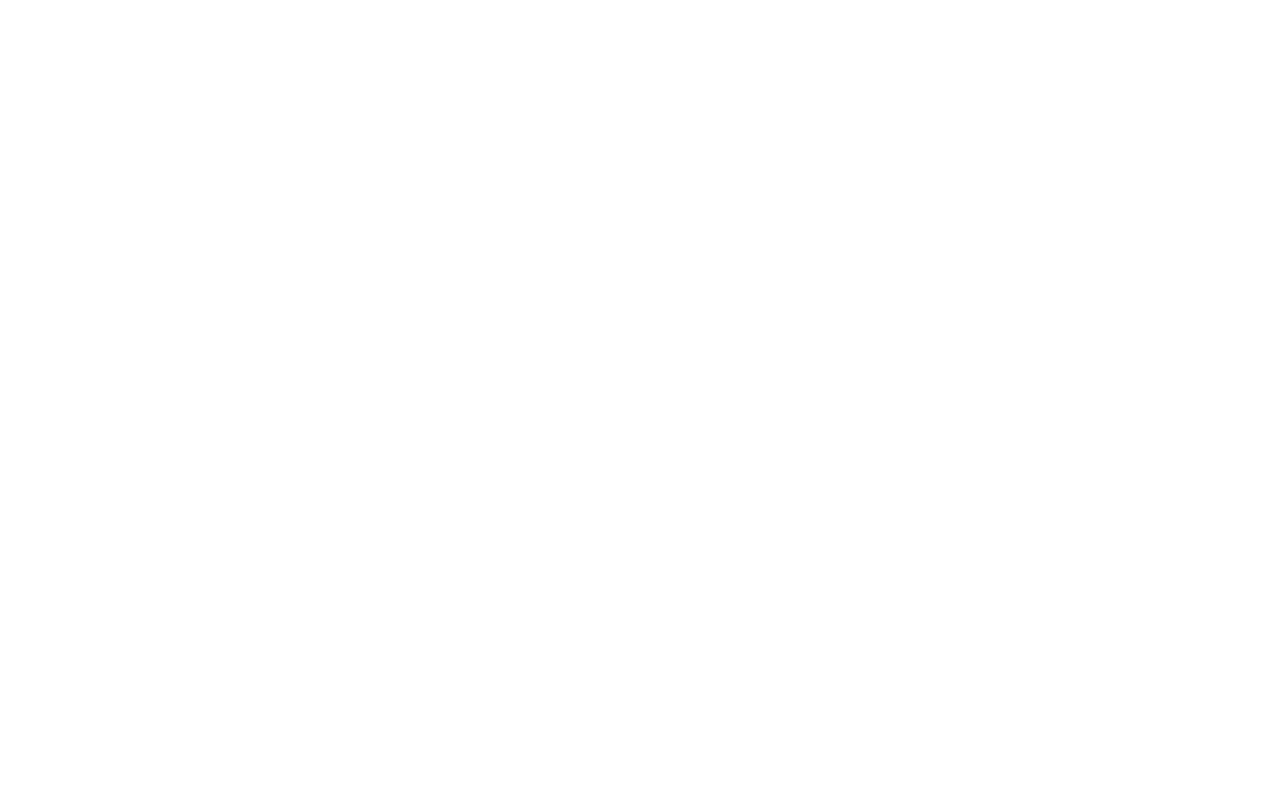
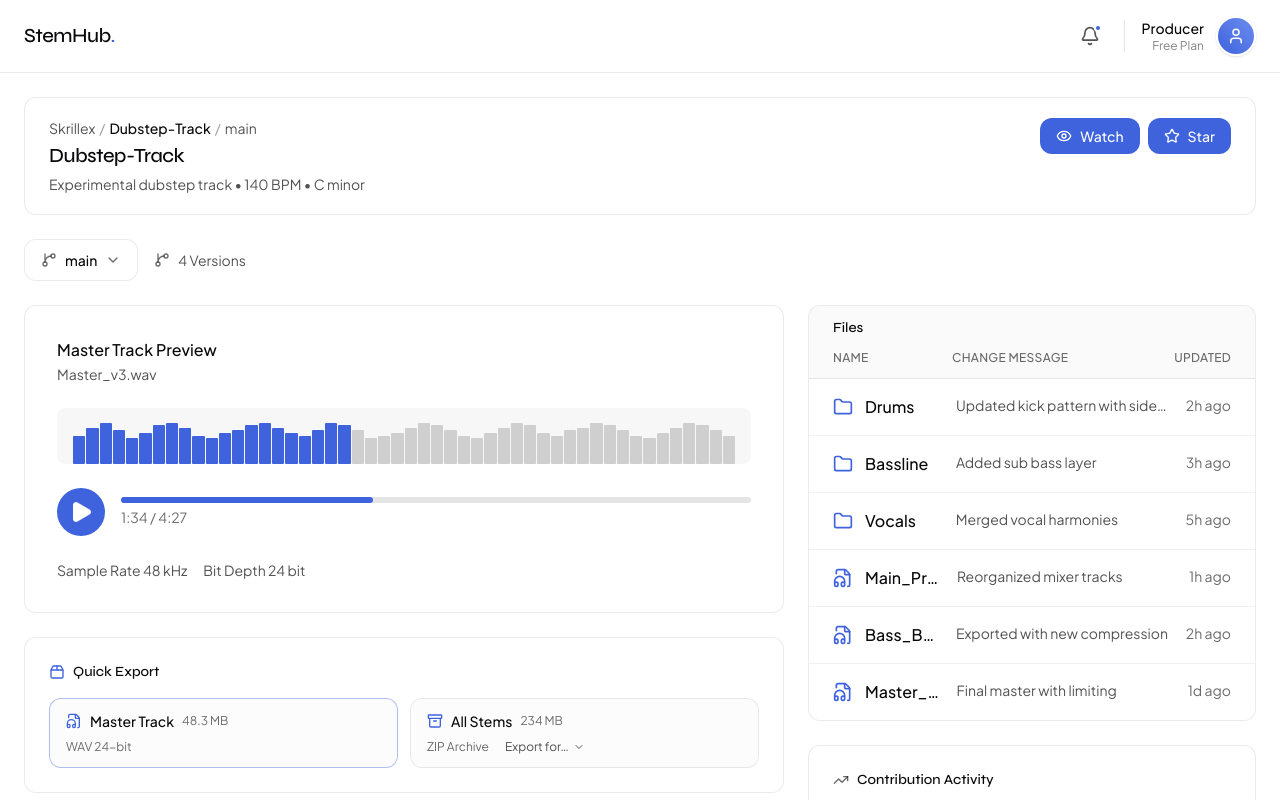
Before and after one commit to stemhub-org/Stemhub, a Next.js app in the folder frontend/: page /repository in a window 1280 px wide. Before the commit this address had no page. Shown: the top 800 px of the page. Built offline with nearby package versions, Linux system fonts and the light colour scheme.

Commit message:
chore(dashboard): update navigation and simplify theme toggle

```diff
--- a/frontend/app/login/page.tsx
+++ b/frontend/app/login/page.tsx
@@ -13,11 +13,13 @@
   const [error, setError] = useState("");
   const router = useRouter();
 
+  const apiUrl = process.env.NEXT_PUBLIC_API_URL || "http://localhost:8000";
+
   const handleLogin = async (e: React.FormEvent) => {
     e.preventDefault();
     setError("");
     try {
-      const response = await fetch("http://localhost:8000/auth/login", {
+      const response = await fetch(`${apiUrl}/auth/login`, {
         method: "POST",
         headers: {
           "Content-Type": "application/x-www-form-urlencoded",
@@ -32,8 +34,16 @@
       const data = await response.json();
       localStorage.setItem("token", data.access_token);
       router.push("/dashboard");
-    } catch (err: any) {
-      setError(err.message || "Une erreur est survenue");
+    } catch (err: unknown) {
+      const isNetworkError =
+        err instanceof TypeError ||
+        (err instanceof Error && (err.message === "Failed to fetch" || err.message.includes("fetch")));
+      const message = isNetworkError
+        ? "Impossible de contacter le serveur. Vérifiez que le backend est démarré et que NEXT_PUBLIC_API_URL est correct."
+        : err instanceof Error
+          ? err.message
+          : "Une erreur est survenue";
+      setError(message);
     }
   };
 
@@ -87,7 +97,7 @@
 
         <button
           type="button"
-          onClick={() => { window.location.href = "http://localhost:8000/auth/login/google"; }}
+          onClick={() => { window.location.href = `${apiUrl}/auth/login/google`; }}
           className="flex w-full items-center justify-center gap-3 rounded-xl border border-foreground/[0.08] bg-background-secondary/50 px-6 py-3.5 text-sm font-light transition-all duration-300 hover:border-foreground/20 hover:bg-background-secondary"
           style={{ fontFamily: "var(--font-jakarta)" }}
         >
--- a/frontend/app/repository/commits/page.tsx
+++ b/frontend/app/repository/commits/page.tsx
@@ -1,7 +1,5 @@
 "use client";
 
-import { useEffect, useState } from "react";
-import { useRouter } from "next/navigation";
 import Link from "next/link";
 import { RepositoryHeader } from "../components/RepositoryHeader";
 import { ArrowLeft } from "lucide-react";
@@ -88,20 +86,6 @@
 }
 
 export default function RepositoryChangesPage() {
-    const router = useRouter();
-    const [isAuthenticated, setIsAuthenticated] = useState(false);
-
-    useEffect(() => {
-        const token = localStorage.getItem("token");
-        if (!token) {
-            router.push("/login");
-        } else {
-            setIsAuthenticated(true);
-        }
-    }, [router]);
-
-    if (!isAuthenticated) return null;
-
     return (
         <div className="min-h-screen bg-background text-foreground">
             <RepositoryHeader />
--- a/frontend/app/repository/components/RepositoryHeader.tsx
+++ b/frontend/app/repository/components/RepositoryHeader.tsx
@@ -2,6 +2,9 @@
 
 import Link from "next/link";
 import { useRouter } from "next/navigation";
+import { Bell, User } from "lucide-react";
+
+const REPO_ACCENT = "#3E63DD";
 
 export function RepositoryHeader() {
     const router = useRouter();
@@ -18,16 +21,40 @@
                     className="text-xl font-medium tracking-tight text-foreground"
                     style={{ fontFamily: "var(--font-syne)" }}
                 >
-                    StemHub<span className="text-[#9C57DF]">.</span>
+                    StemHub<span style={{ color: REPO_ACCENT }}>.</span>
                 </span>
             </Link>
-            <button
-                type="button"
-                onClick={handleLogout}
-                className="rounded-xl bg-foreground/5 px-5 py-2 text-sm font-light text-foreground transition-colors hover:bg-foreground/10"
-            >
-                Déconnexion
-            </button>
+
+            <div className="flex items-center gap-4">
+                <button
+                    type="button"
+                    className="relative p-2 rounded-full hover:bg-foreground/5 text-foreground/70 hover:text-foreground transition-colors"
+                    aria-label="Notifications"
+                >
+                    <Bell size={20} />
+                    <span
+                        className="absolute top-1.5 right-1.5 w-2 h-2 rounded-full border-2 border-background"
+                        style={{ backgroundColor: REPO_ACCENT }}
+                    />
+                </button>
+                <div className="h-8 w-px bg-foreground/10" />
+                <div className="flex items-center gap-3">
+                    <div className="flex flex-col items-end">
+                        <span className="text-sm font-medium text-foreground">Producer</span>
+                        <span className="text-xs text-foreground/50">Free Plan</span>
+                    </div>
+                    <button
+                        type="button"
+                        onClick={handleLogout}
+                        className="h-10 w-10 rounded-full flex items-center justify-center text-white border-2 border-background shadow-sm hover:opacity-90 transition-opacity"
+                        style={{ background: `linear-gradient(to top right, ${REPO_ACCENT}, #6B8CEE)` }}
+                        title="Déconnexion"
+                        aria-label="Profil / Déconnexion"
+                    >
+                        <User size={18} />
+                    </button>
+                </div>
+            </div>
         </header>
     );
 }
--- a/frontend/app/repository/page.tsx
+++ b/frontend/app/repository/page.tsx
@@ -1,7 +1,5 @@
 "use client";
 
-import { useEffect, useState } from "react";
-import { useRouter } from "next/navigation";
 import { motion } from "framer-motion";
 import { RepositoryHeader } from "./components/RepositoryHeader";
 import { RepositoryPageHeader } from "./components/RepositoryPageHeader";
@@ -14,22 +12,11 @@
 import { TopContributors } from "./components/TopContributors";
 
 export default function RepositoryPage() {
-    const router = useRouter();
-    const [isAuthenticated, setIsAuthenticated] = useState(false);
-
-    useEffect(() => {
-        const token = localStorage.getItem("token");
-        if (!token) {
-            router.push("/login");
-        } else {
-            setIsAuthenticated(true);
-        }
-    }, [router]);
-
-    if (!isAuthenticated) return null;
-
     return (
-        <div className="min-h-screen bg-background text-foreground">
+        <div
+            className="min-h-screen bg-background text-foreground"
+            style={{ "--accent": "#3E63DD" } as React.CSSProperties}
+        >
             <RepositoryHeader />
 
             <div className="p-6 space-y-6">
--- a/frontend/components/Sidebar.tsx
+++ b/frontend/components/Sidebar.tsx
@@ -3,7 +3,6 @@
 import Link from "next/link";
 import { usePathname } from "next/navigation";
 import { useTheme } from "next-themes";
-import { useEffect, useState } from "react";
 import {
     LayoutDashboard,
     Compass,
@@ -15,17 +14,14 @@
 
 const navigation = [
     { name: "Overview", href: "/dashboard", icon: LayoutDashboard },
-    { name: "Repositories", href: "/dashboard/repositories", icon: FolderDot },
+    { name: "Repositories", href: "/repository", icon: FolderDot },
     { name: "Explore", href: "/dashboard/explore", icon: Compass },
     { name: "Settings", href: "/dashboard/settings", icon: Settings },
 ];
 
 export default function Sidebar() {
     const pathname = usePathname();
-    const { theme, resolvedTheme, setTheme } = useTheme();
-    const [mounted, setMounted] = useState(false);
-
-    useEffect(() => setMounted(true), []);
+    const { resolvedTheme, setTheme } = useTheme();
 
     const isDark = resolvedTheme === "dark";
 
@@ -66,7 +62,6 @@
 
             <div className="p-6 border-t border-border-subtle space-y-3">
                 {/* Theme Toggle */}
-                {mounted && (
                 <button
                     onClick={() => setTheme(isDark ? "light" : "dark")}
                     className="w-full flex items-center justify-between px-3 py-2 rounded-lg border border-border-subtle bg-background-secondary hover:border-accent-blue/30 hover:bg-background-tertiary transition-all duration-300 group"
@@ -83,7 +78,6 @@
                         )}
                     </div>
                 </button>
-                )}
 
                 {/* Pro Plan Card */}
                 <div className="rounded-lg bg-background-secondary border border-border-subtle p-4">
```
Lines whose indentation alone changed are shown as unchanged.
